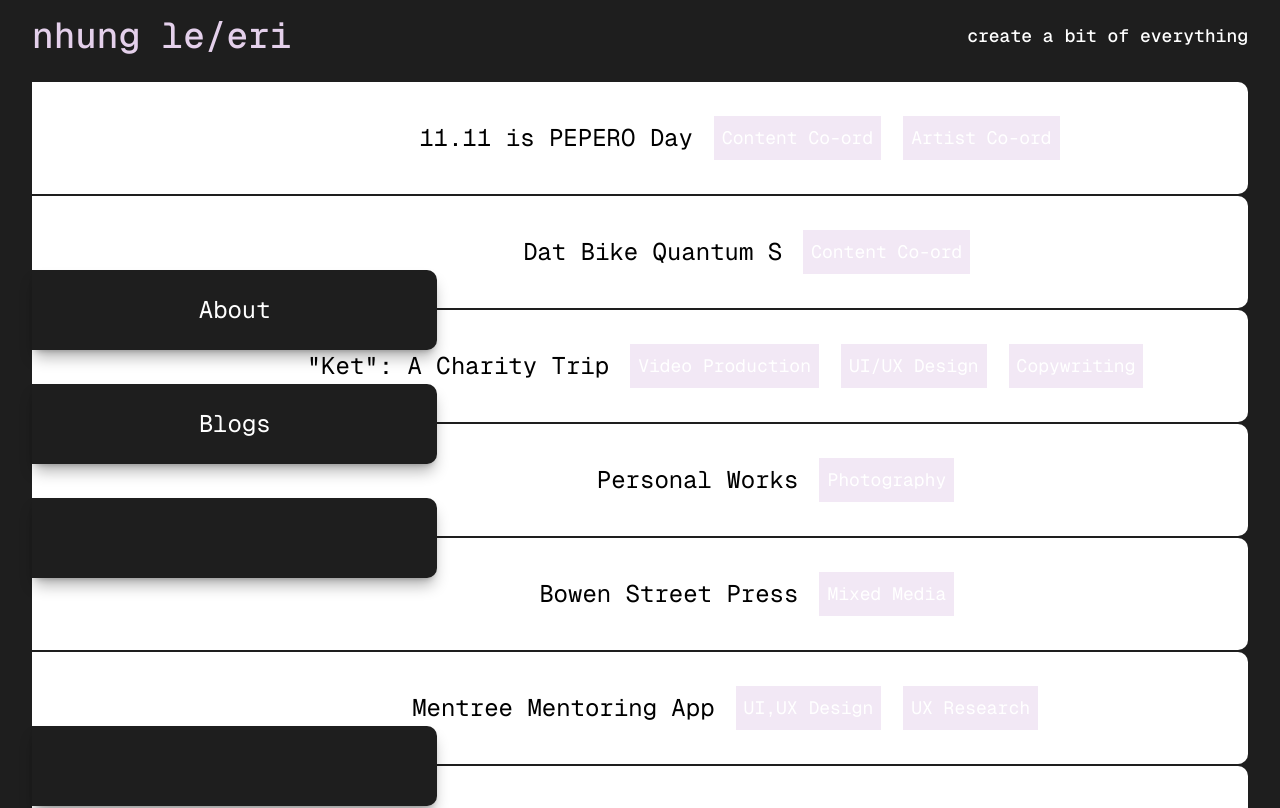
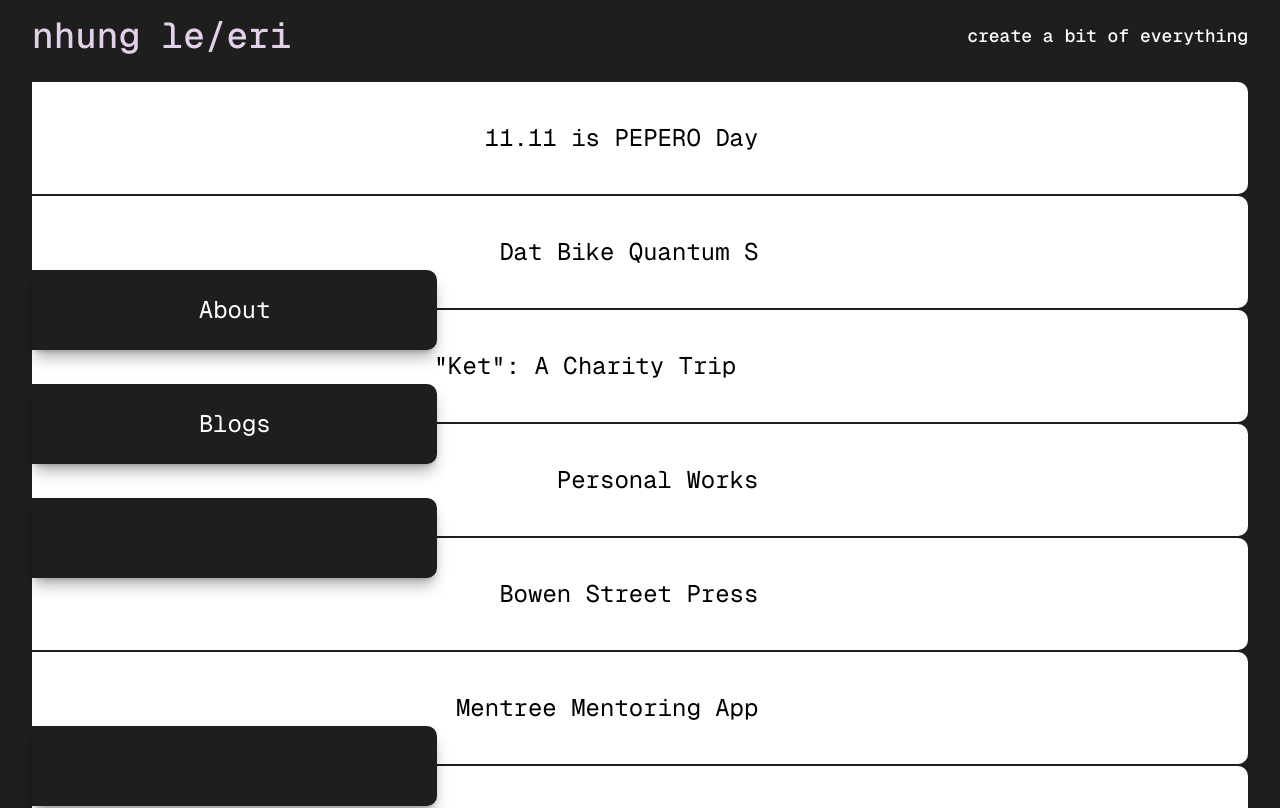
Before and after one commit to dathoangquoc/eri, a Next.js app: page / in a window 1280 px wide. Shown: the top 808 px of the page. Built offline with nearby package versions, Linux system fonts and the light colour scheme; a web font is replaced by a local one.

Commit message:
homepage boxes

```diff
--- a/src/components/white-key.tsx
+++ b/src/components/white-key.tsx
@@ -85,19 +85,21 @@ export default function WhiteKey({
 
       {/* Foreground content */}
       {children && (
-        <div className="flex w-full h-full items-center justify-center">
-          <span className="relative z-10 w-full lg:w-[40%] text-end">
+        <div className="flex w-full h-full items-center">
+          <span className="z-10 w-full lg:w-[60%] text-end">
             {children}
           </span>
+          <div className="flex gap-2 ml-5 invisible group-hover:visible">
           {tags &&
             tags.map((tag) => (
               <div
-                key={tag}
-                className="text-lg z-20 ml-5 p-2 bg-[#E4D0EBB2]/70 text-white border border-white"
+              key={tag}
+              className="text-lg z-20 p-2 bg-[#E4D0EBB2]/70 text-white border border-white"
               >
                 {tag}
               </div>
             ))}
+            </div>
         </div>
       )}
     </div>
```
